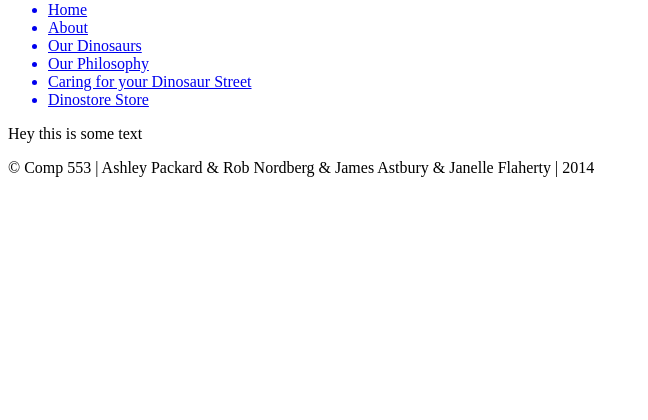
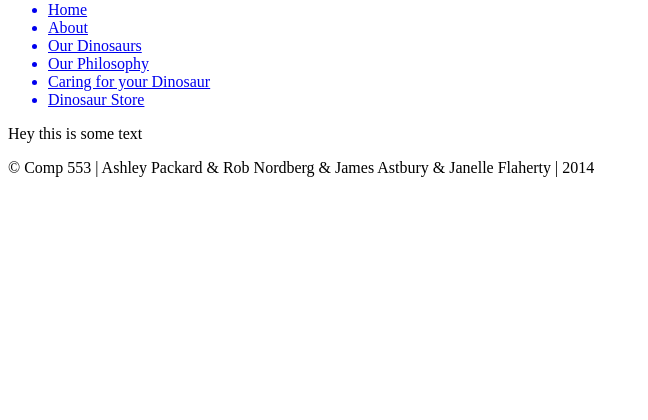
Before and after one commit to ashleypackard/rawr-website, a PHP site: page /home.php in a window 1280 px wide. Shown: the part 186-606 px from the top of the page, without its empty margins (0-648 px from the left). Run offline with PHP 8.4, Linux system fonts and the light colour scheme; some libraries are stand-ins or nearby versions.

Commit message:
updated links, they were funky

```diff
--- a/views/home.php
+++ b/views/home.php
@@ -25,8 +25,8 @@
 			<a href="#" class="reloadDiv" id="about"><li>About</li></a>
 			<a href="#" class="reloadDiv" id="ourDinosaurs"><li>Our Dinosaurs</li></a>
 			<a href="#" class="reloadDiv" id="ourPhilosophy"><li>Our Philosophy</li></a>
-			<a href="#" class="reloadDiv" id="caring"><li>Caring for your Dinosaur Street</li></a>
-			<a href="#" class="reloadDiv" id="purchase"><li>Dinostore Store</li></a>
+			<a href="#" class="reloadDiv" id="caring"><li>Caring for your Dinosaur</li></a>
+			<a href="#" class="reloadDiv" id="purchase"><li>Dinosaur Store</li></a>
 		</ul>
 
 	</div>
```
